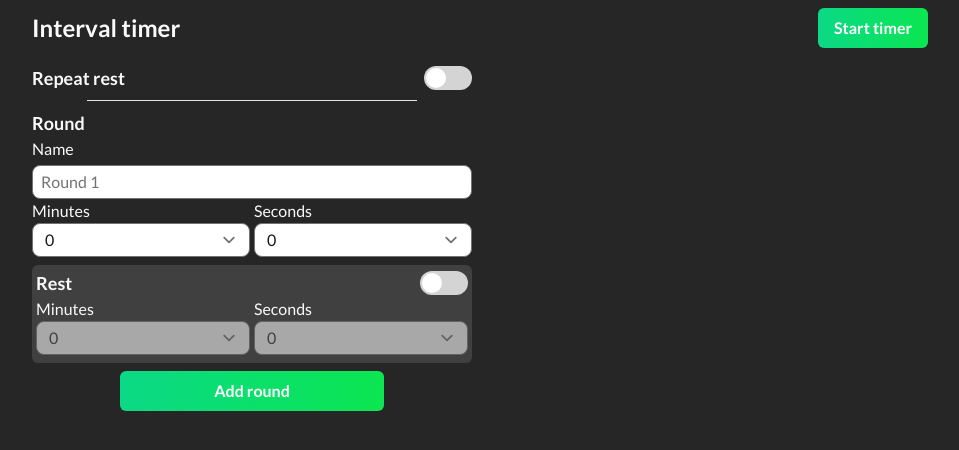
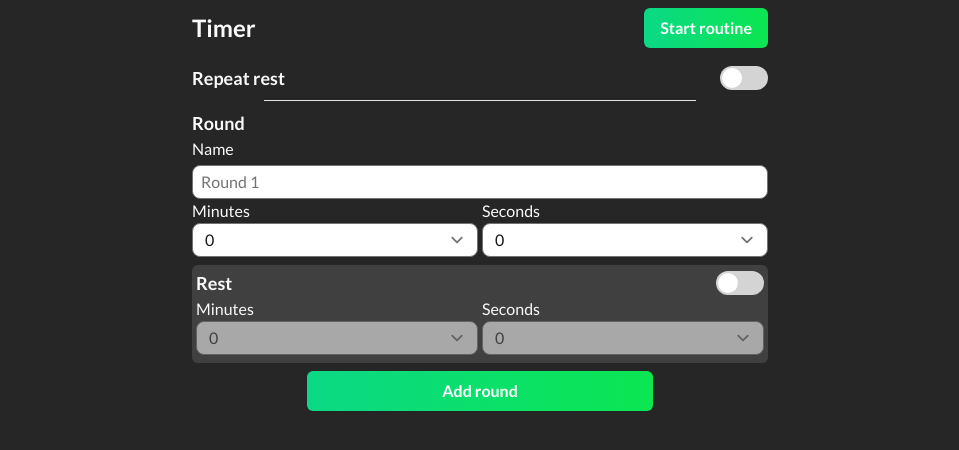
Before and after one commit to galearez/timer, a React (Create React App) app: page / in a window 1280 px wide. Shown: the top 450 px of the page, without its empty margins (160-1119 px from the left). Built offline with nearby package versions, Linux system fonts and the light colour scheme.

Commit message:
Layout complete and some improvements

```diff
--- a/src/components/countdown.tsx
+++ b/src/components/countdown.tsx
@@ -1,7 +1,5 @@
 import React from 'react';
 import Icons from './icons';
-
-//Adjust the layout
 
 interface ICountdownProps {
   //set label
@@ -12,17 +10,22 @@ interface ICountdownProps {
   nextRound: (value: number) => void;
   //once this component is unmounted this method will mount the next one (if there is one) right after this unmounts
   mountNextRound: () => void;
+  //this property is a callback to unmount the current countdown, it's purpose is to restart the current round
   unmountCountdown: () => void;
-
+  //to show the move buttons depending on the current round and the size of the routine array
   buttonsToMove: number;
+  //if the routine is to short, maybe one round, we don't need buttons to move over the rounds
   disbaleMoveButtons?: boolean;
 }
 
 interface ICountdownState {
   //will hold the remaining time
   countdownTime: number;
+  //interger representing the minutes left
   minutes: number;
+  //interger representing the seconds left
   seconds: number;
+  //to change the button while paused and putting it back to normal when resumed
   isPaused: boolean;
 }
 
@@ -103,16 +106,16 @@ export default class Countdown extends React.Component<
     }, 1000);
   }
 
-  //this function will restart the whole round or rest
+  //this function will restart the current round
   restartRound() {
     this.props.unmountCountdown();
   }
 
-  //this function will
+  //this function will unmount the current round and will mount the next round if there is one
   nextRound() {
     this.props.nextRound(1);
   }
-
+  //this function will unmount the current round and will mount the previous round if there is one
   previousRound() {
     this.props.nextRound(-1);
   }
@@ -121,7 +124,7 @@ export default class Countdown extends React.Component<
     return (
       <div className='font-bold h-80 flex flex-col justify-center items-center'>
         <div className='text-2xl md:text-4xl'>{this.props.label}</div>
-        <div className='text-6xl md:text-8xl'>
+        <div className='text-6xl md:text-8xl mb-10'>
           <span>
             {this.state.minutes < 10 ? (
               <span>0{this.state.minutes}</span>
--- a/src/timer.tsx
+++ b/src/timer.tsx
@@ -1,11 +1,9 @@
 import React from 'react';
 import Countdown from './components/countdown';
 import { v4 as uuidv4 } from 'uuid';
+import clsx from 'clsx';
 
 import Icons from './components/icons';
-
-//Add move button to activities
-//Add buttons to stop the countdown, restart an activity and modify the routine
 
 //this interface define the timer component states types
 interface ITimerStates {
@@ -420,14 +418,20 @@ export default class Timer extends React.Component<{}, ITimerStates> {
       />
     );
 
-    //this variable is meant to render the routine
-    const activitiesList = this.state.routine.map((elem: any) => {
+    //this variable is meant to show the next round on the routine
+    const nextActivity = () => {
+      if (this.state.currentRound === this.state.routine.length - 1) {
+        return <div className='h-20 w-1 mb-4'></div>;
+      }
+      const elem = this.state.routine[this.state.currentRound + 1];
       const minutes = Math.floor(elem.time / 60);
       const seconds = elem.time % 60;
 
       return (
-        <div key={elem.id}>
-          <div className='w-full bg-gray-700 rounded-md p-2 mb-2 flex justify-between items-center flex-nowrap text-lg'>
+        <div className='bg-gray-700 rounded-md mb-4'>
+          <h2 className='pt-2 px-2'>Next</h2>
+
+          <div className='w-full p-2 flex justify-between items-center flex-nowrap text-lg'>
             <span>{elem.label}</span>
             <div className='flex items-center'>
               <span>
@@ -443,6 +447,28 @@ export default class Timer extends React.Component<{}, ITimerStates> {
                   <span>{seconds}</span>
                 )}
               </span>
+            </div>
+          </div>
+        </div>
+      );
+    };
+
+    //this variable is meant to render the routine
+    const activitiesList = this.state.routine.map((elem: any) => {
+      const minutes = Math.floor(elem.time / 60);
+      const seconds = elem.time % 60;
+
+      return (
+        <div
+          key={elem.id}
+          className='w-full bg-gray-700 rounded-md p-2 mb-2 flex justify-between items-center flex-nowrap text-lg'
+        >
+          <span>{elem.label}</span>
+          <div className='flex items-center'>
+            <span>
+              {minutes < 10 ? <span>0{minutes}</span> : <span>{minutes}</span>}:
+              {seconds < 10 ? <span>0{seconds}</span> : <span>{seconds}</span>}
+            </span>
             <span
               className='inline-block ml-3'
               onClick={() => {
@@ -453,14 +479,19 @@ export default class Timer extends React.Component<{}, ITimerStates> {
             </span>
           </div>
         </div>
-        </div>
       );
     });
 
     return (
-      <div className='w-full max-w-xl md:max-w-4xl m-auto md:grid grid-cols-2 gap-x-4'>
-        <header className='flex justify-between items-center col-span-2'>
-          <h1>Interval timer</h1>
+      <div className='w-full max-w-xl m-auto md:grid grid-cols-1'>
+        <div
+          className={clsx(
+            'flex flex-col justify-between',
+            this.state.closeHomeScreen ? 'h-screen' : 'h-auto'
+          )}
+        >
+          <header className='flex justify-between items-center'>
+            <h1>Timer</h1>
             {!this.state.closeHomeScreen ? (
               <button
                 className='font-bold text-white py-2 px-4 rounded-md bg-gradient-to-r from-mint to-lime'
@@ -473,7 +504,7 @@ export default class Timer extends React.Component<{}, ITimerStates> {
                   return;
                 }}
               >
-              Start timer
+                Start routine
               </button>
             ) : (
               <button
@@ -485,7 +516,7 @@ export default class Timer extends React.Component<{}, ITimerStates> {
             )}
           </header>
           {!this.state.closeHomeScreen && (
-          <form className='w-full md:mt-2 flex flex-col col-start-1'>
+            <form className='w-full md:mt-2 flex flex-col'>
               <fieldset className='text-lg mt-2 flex justify-between items-center'>
                 <h2>Repeat rest</h2>
                 <label className='toggle-switch'>
@@ -527,9 +558,9 @@ export default class Timer extends React.Component<{}, ITimerStates> {
           )}
           {!this.state.closeHomeScreen && (
             <div>
-            <hr className='w-9/12 m-auto mt-2 md:my-2 col-start-1' />
+              <hr className='w-9/12 m-auto mt-2 md:my-2' />
               <button
-              className='font-bold block md:hidden w-3/5 text-white py-2 px-4 m-auto my-2 rounded-md bg-gray-600'
+                className='font-bold block md:hidden w-3/5 text-white py-2 px-4 m-auto mt-2 rounded-md bg-gray-600'
                 onClick={() => {
                   this.handleToggleFieldset('activityForm');
                   if (this.state.globalRests) {
@@ -544,7 +575,7 @@ export default class Timer extends React.Component<{}, ITimerStates> {
             </div>
           )}
           {!this.state.closeHomeScreen && this.state.activityForm && (
-          <div className='absolute md:relative top-0 left-0 w-full h-full col-start-1'>
+            <div className='absolute md:relative top-0 left-0 w-full h-full'>
               <div
                 className='absolute md:hidden top-0 left-0 w-full h-full bg-gray-50 bg-opacity-30'
                 onClick={() => this.handleToggleFieldset('activityForm')}
@@ -637,18 +668,8 @@ export default class Timer extends React.Component<{}, ITimerStates> {
               </form>
             </div>
           )}
-        {this.state.screenWidth < 768 && !this.state.closeHomeScreen && (
-          <div className='col-start-1 md:col-start-2 md:row-start-2 md:row-span-4'>
-            {activitiesList}
-          </div>
-        )}
-        {this.state.screenWidth > 767 && (
-          <div className='md:mt-2 col-start-1 md:col-start-2 md:row-start-2 md:row-span-4'>
-            {activitiesList}
-          </div>
-        )}
           {this.state.closeHomeScreen && (
-          <div className='row-span-6'>
+            <div>
               {this.state.mountCountdown ? (
                 countdownComponent
               ) : (
@@ -656,14 +677,11 @@ export default class Timer extends React.Component<{}, ITimerStates> {
                   Completed!
                 </div>
               )}
-            {this.state.routine[this.state.currentRound + 1] && (
-              <div className='bg-gray-700 rounded-md'>
-                <h2 className='pt-2 px-2'>Next</h2>
-                {activitiesList[this.state.currentRound + 1]}
             </div>
           )}
+          {this.state.closeHomeScreen && nextActivity()}
         </div>
-        )}
+        <div className='mt-2'>{activitiesList}</div>
       </div>
     );
   }
```
Lines whose indentation alone changed are shown as unchanged.
